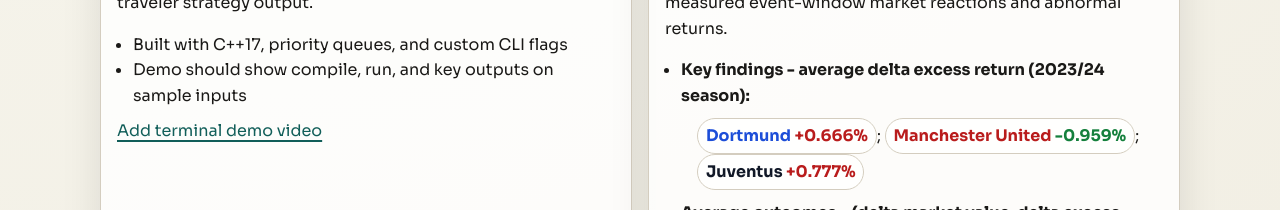
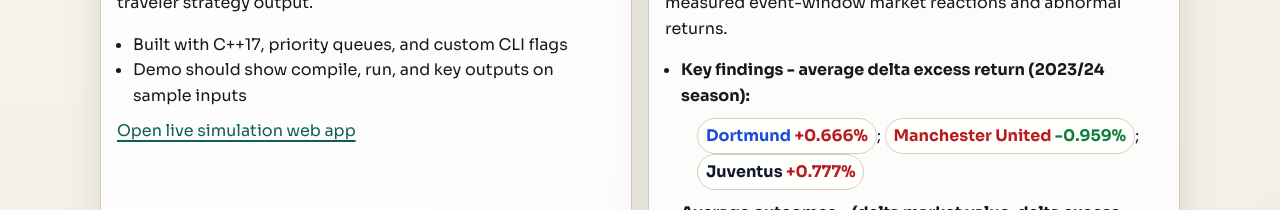
Before and after one commit to KaiwenMo1/kaiwen_portfolio, a plain HTML site: page index.html in a window 1280 px wide. Shown: the part 1700-1910 px from the top of the page. Drawn offline with nearby package versions, Linux system fonts and the light colour scheme.

Commit message:
Add live stock simulation link to portfolio

```diff
--- a/index.html
+++ b/index.html
@@ -83,7 +83,7 @@
             <li>Built with C++17, priority queues, and custom CLI flags</li>
             <li>Demo should show compile, run, and key outputs on sample inputs</li>
           </ul>
-          <a href="#" class="inline-link">Add terminal demo video</a>
+          <a href="https://stock-simulation-web.onrender.com" class="inline-link" target="_blank" rel="noopener noreferrer">Open live simulation web app</a>
         </article>
 
         <article class="project-card">
```
